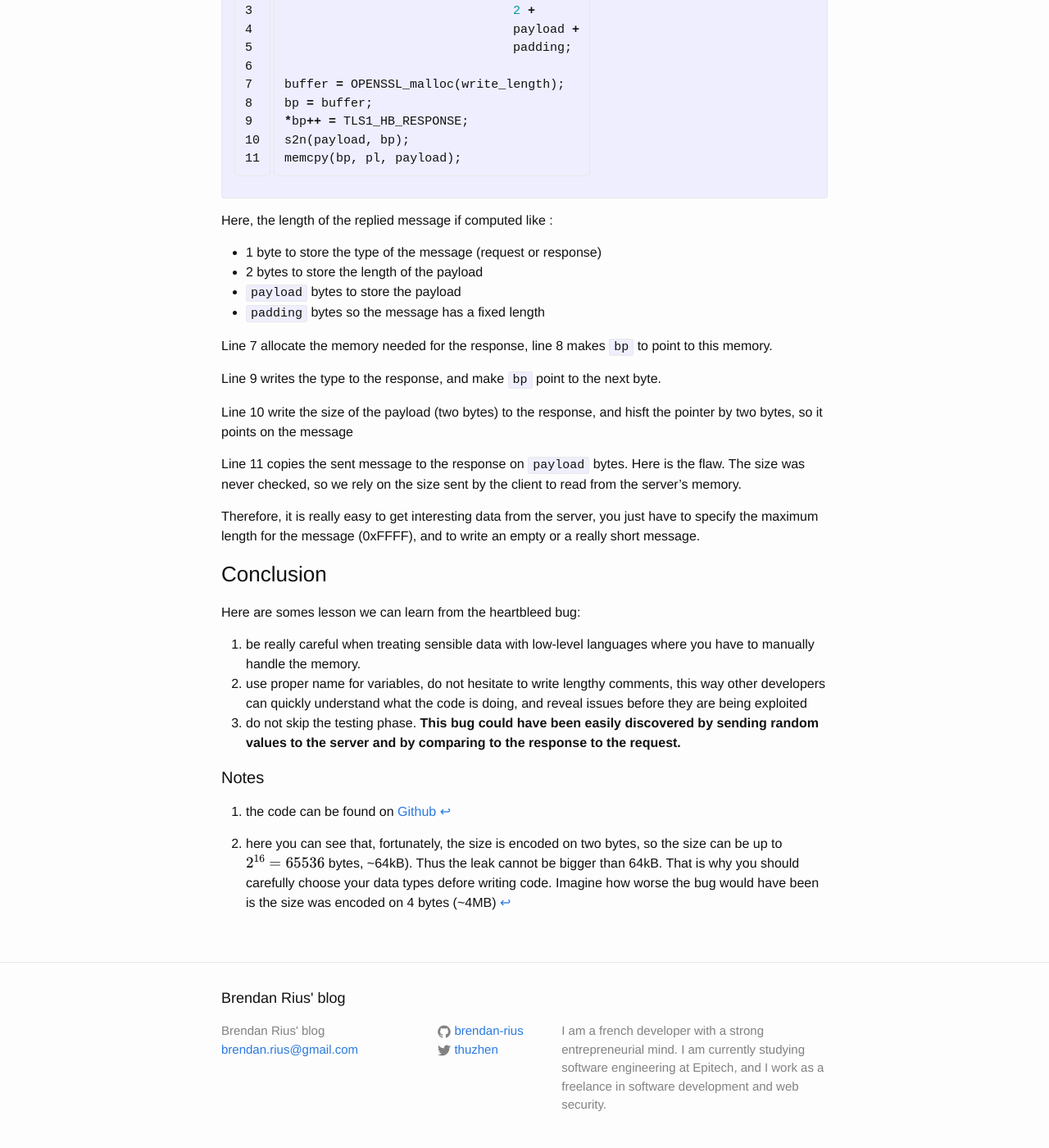
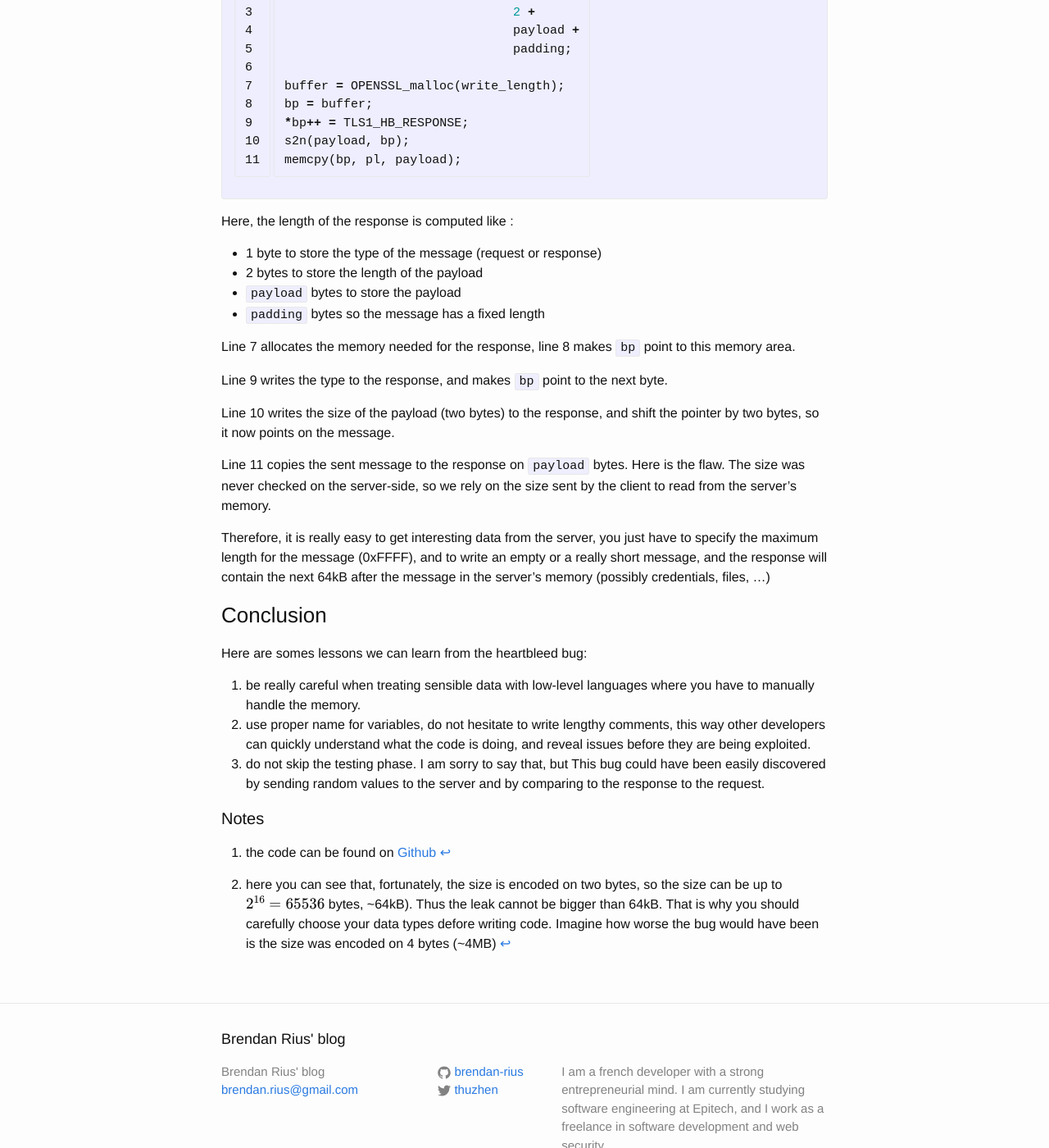
Before and after one commit to brendan-rius/brendan-rius.github.io, a Jekyll site: the page built from _posts/2014-12-26-heartbleed-bug.md, in a window 1280 px wide and 1400 px high, scrolled down 3515 px. Shown: the whole window at 82% size. Built offline with Jekyll 4.4.1, drawn with Linux system fonts in a browser that asks for light colours; formulas are drawn with MathJax 3; some of the changed text lies outside the part shown.

Commit message:
fixed many typos

```diff
--- a/_posts/2014-12-26-heartbleed-bug.md
+++ b/_posts/2014-12-26-heartbleed-bug.md
@@ -7,7 +7,7 @@ categories: security c bug
 
 ![Heartbleed]({{ site.url }}/assets/heartbleed.jpg)
 
-I'm sure you all heard about the "Heartbleed" bug affecting OpenSSL recently,
+I am sure you haveall heard about the "Heartbleed" bug affecting OpenSSL recently,
 and many people around me ask me about this bug, so I decided to make an article
  so that everyone can understand how it works. It is actually quite simple to
 understand, so even if you don't read the technical details you should be able
@@ -18,9 +18,10 @@ to understand.
 First, OpenSSL is an open-source software which aims to implement the TLS
 protocol (formerly called the SSL protocol). The TLS protocol was created to
 provide an efficient way to establish a secure connection between two points so
-that no one can normally know those two point are "talking" about together.
-If you go to your bank website, your URL should be something like "https://"
-(if not, consider changing bank :D) that means you are communicating safely with your bank.
+that no one can normally know what those two point are "talking" about together.
+If you go to your bank website, the URL should be something like "https://"
+(if not, consider changing bank :D) that means you are communicating safely with
+your bank over the TLS protocol.
 
 The problem is that every time you make a request to the server (when you go to
 another page for example) you have to re-establish a secure connection, and it
@@ -31,9 +32,16 @@ This "keep-alive" system has been called "Heartbeat".
 
 Let's see how heartbeat works:
 
- 1. The client sends a message (a packet) to the server. This packet stands for "I'm still alive, do not close the connection". This message contains two important info: a randomly generated string and its size.
- 2. The server receives this packet and stores it in memory for a few time (a few ms) so he can finish what he was doing. Once finished, he look in his memory to find the sent message, and read it to send it back to the client. He knows when he finished reading, because the client sent him the size of the message.
- 3. The client receives the message he sent to the server a few ms ago, everything is working fine, the connection is kept alive.
+ 1. The client sends a message (a packet) to the server. This packet stands for
+"I'm still alive, do not close the connection". This message contains two
+important info: a randomly generated string and its size.
+ 2. The server receives this packet and stores it in memory for a few time
+(a few ms) so he can finish what he was doing. Once finished, he looks in his
+memory to find the sent message, and reads it to send it back to the client.
+He knows when he finished reading, because the client sent him the size of the
+message.
+ 3. The client receives the message he sent to the server a few ms ago,
+everything is working fine, the connection is kept alive.
 
 Do you see the flaw here? There's no server-side control to check if the sent
 message is actually the same size as the sent size. So if the user specify a
@@ -60,15 +68,15 @@ n2s(p, payload);
 pl = p;
 {% endhighlight %}
 
-Here, `p` contains points to the received data, `hbtype` represents the type of the message
-(either request or response), `payload` is the size of the payload (the message contained
-in the received packet).
+Here, `p` points to the received data, `hbtype` represents the type of the message
+(either request or response), `payload` is the size of the payload
+(the message contained in the received packet).
 
-The line 5 reads the first byte of the packet (the type of the message), make `p` point
-on the next byte, and set hbtype to the type of message.
+The line 5 reads the first byte of the packet (the type of the message), makes `p` point
+on the next byte, and sets `hbtype` to the type of message.
 
-The line 6 reads the next *two* bytes[^1] (which represents the length of the payload), copy
-them to the `payload` variable and make the pointer points two bytes further.
+The line 6 reads the next two bytes[^1] (which represent the length of the payload), copies
+them to the `payload` variable and makes the pointer point two bytes further.
 `pl` is a pointer to the payload.
 
 Here is how the server replies:
@@ -87,40 +95,42 @@ s2n(payload, bp);
 memcpy(bp, pl, payload);
 {% endhighlight %}
 
-Here, the length of the replied message if computed like :
+Here, the length of the response is computed like :
 
  * 1 byte to store the type of the message (request or response)
  * 2 bytes to store the length of the payload
  * `payload` bytes to store the payload
  * `padding` bytes so the message has a fixed length
 
-Line 7 allocate the memory needed for the response, line 8 makes `bp` to point to
-this memory.
+Line 7 allocates the memory needed for the response, line 8 makes `bp` point to
+this memory area.
 
-Line 9 writes the type to the response, and make `bp` point to the next byte.
+Line 9 writes the type to the response, and makes `bp` point to the next byte.
 
-Line 10 write the size of the payload (two bytes) to the response, and hisft the
-pointer by two bytes, so it points on the message
+Line 10 writes the size of the payload (two bytes) to the response, and shift
+the pointer by two bytes, so it now points on the message.
 
 Line 11 copies the sent message to the response on `payload` bytes. Here is the flaw.
-The size was never checked, so we rely on the size sent by the client to read
-from the server's memory.
+The size was never checked on the server-side, so we rely on the size sent by
+the client to read from the server's memory.
 
-Therefore, it is really easy to get interesting data from the server, you just have to
-specify the maximum length for the message (0xFFFF), and to write an empty or a
-really short message.
+Therefore, it is really easy to get interesting data from the server, you just
+have to specify the maximum length for the message (0xFFFF), and to write an
+empty or a really short message, and the response will contain the next 64kB
+after the message in the server's memory (possibly credentials, files, ...)
 
 ### Conclusion
 
-Here are somes lesson we can learn from the heartbleed bug:
+Here are somes lessons we can learn from the heartbleed bug:
 
  1. be really careful when treating sensible data with low-level languages where
 you have to manually handle the memory.
- 2. use proper name for variables, do not hesitate to write lengthy comments, this way
-other developers can quickly understand what the code is doing, and reveal issues before they
-are being exploited
- 3. do not skip the testing phase. **This bug could have been easily discovered by sending
-random values to the server and by comparing to the response to the request.**
+ 2. use proper name for variables, do not hesitate to write lengthy comments,
+this way other developers can quickly understand what the code is doing, and
+reveal issues before they are being exploited.
+ 3. do not skip the testing phase. I am sorry to say that, but This bug could
+have been easily discovered by sending random values to the server and by
+comparing to the response to the request.
 
 
 #### Notes
```
